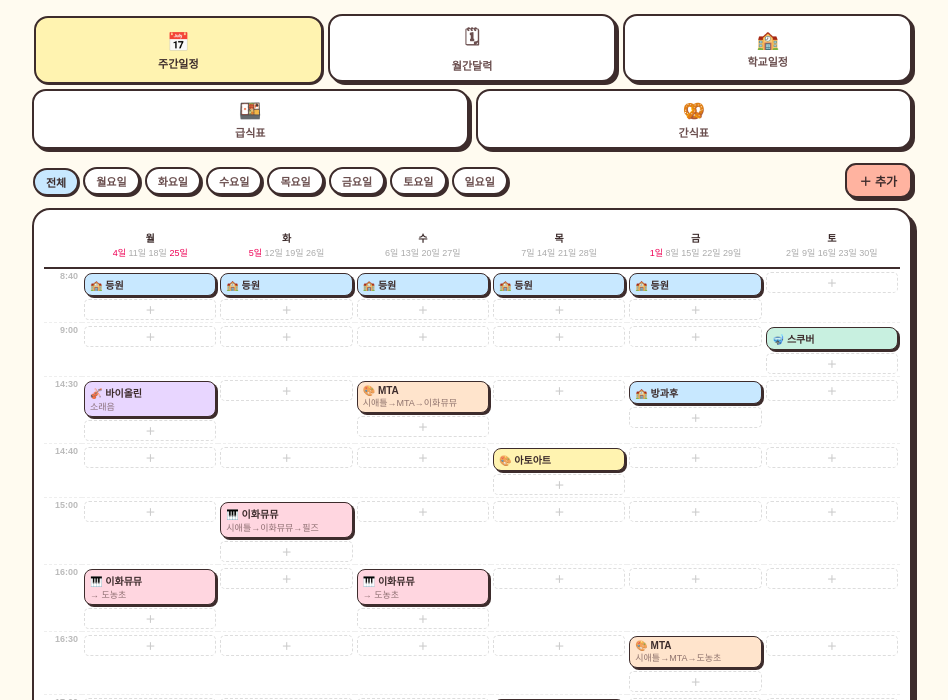
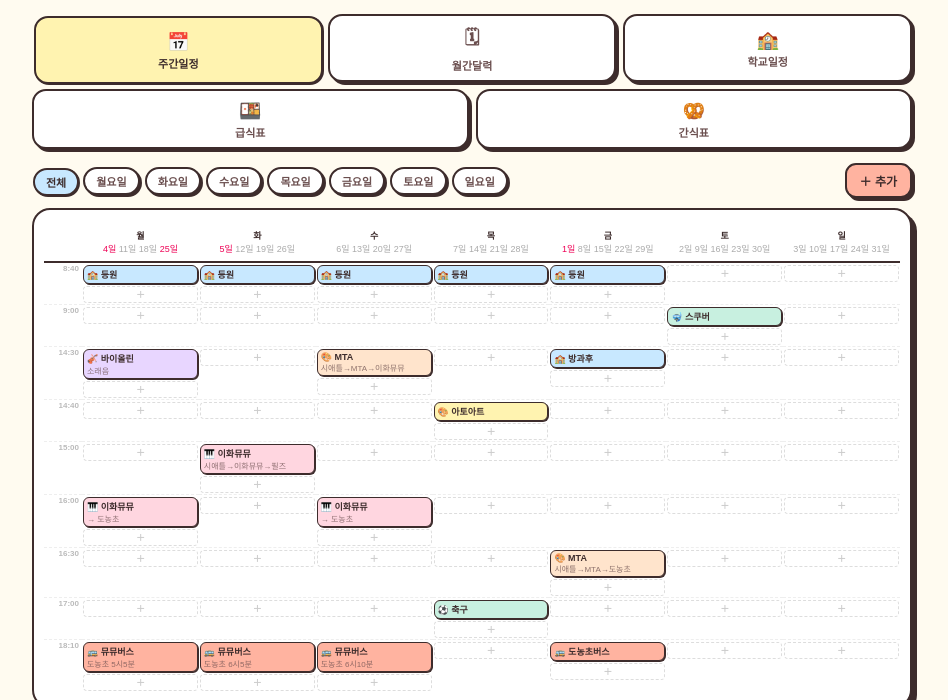
Before and after one commit to linds0522/ljschedule, a plain HTML site: page index.html in a window 1280 px wide. Shown: the part 95-795 px from the top of the page, without its empty margins (168-1116 px from the left). Drawn offline with Linux system fonts and the light colour scheme.

Commit message:
Update schedule table styles and add Sunday

```diff
--- a/index.html
+++ b/index.html
@@ -49,15 +49,15 @@ button{font-family:inherit;cursor:pointer;border:none;}
 .content-card{background:white;border:2.5px solid var(--ink);border-radius:18px;padding:14px 10px;box-shadow:5px 5px 0 var(--ink);overflow:hidden;}
 
 /* 주간 테이블 */
-.schedule-table{width:100%;border-collapse:collapse;font-size:10px;table-layout:fixed;}
-.schedule-table th{padding:6px 2px;text-align:center;font-weight:900;font-size:10px;border-bottom:2px solid var(--ink);}
-.schedule-table td{vertical-align:top;padding:2px;border-top:1px dashed #eee;}
-.time-label{font-size:9px;color:#bbb;text-align:right;padding-right:4px !important;white-space:nowrap;width:38px;font-weight:700;}
-.ev-card{border-radius:8px;padding:3px 5px;margin:2px 0;cursor:pointer;border:1.5px solid var(--ink);box-shadow:2px 2px 0 var(--ink);transition:transform .1s;}
+.schedule-table{width:100%;border-collapse:collapse;font-size:9px;table-layout:fixed;}
+.schedule-table th{padding:5px 1px;text-align:center;font-weight:900;font-size:9px;border-bottom:2px solid var(--ink);}
+.schedule-table td{vertical-align:top;padding:1px;border-top:1px dashed #eee;}
+.time-label{font-size:8px;color:#bbb;text-align:right;padding-right:3px !important;white-space:nowrap;width:32px;font-weight:700;}
+.ev-card{border-radius:6px;padding:2px 3px;margin:1px 0;cursor:pointer;border:1.5px solid var(--ink);box-shadow:1px 1px 0 var(--ink);transition:transform .1s;}
 .ev-card:active{transform:translate(1px,1px);box-shadow:0px 0px 0 var(--ink);}
-.ev-card .ename{font-size:10px;font-weight:700;display:block;color:var(--ink);}
-.ev-card .enote{font-size:9px;color:var(--ink2);display:block;opacity:.75;}
-.add-mini{width:100%;background:transparent;border:1.5px dashed #ddd;border-radius:5px;padding:2px;color:#ccc;font-size:10px;margin-top:1px;cursor:pointer;font-family:inherit;font-weight:700;}
+.ev-card .ename{font-size:9px;font-weight:700;display:block;color:var(--ink);white-space:nowrap;overflow:hidden;text-overflow:ellipsis;}
+.ev-card .enote{font-size:8px;color:var(--ink2);display:block;opacity:.75;white-space:nowrap;overflow:hidden;text-overflow:ellipsis;}
+.add-mini{width:100%;background:transparent;border:1px dashed #ddd;border-radius:4px;padding:1px;color:#ccc;font-size:9px;margin-top:1px;cursor:pointer;font-family:inherit;font-weight:700;}
 
 /* 요일별 보기 */
 .day-view{max-width:420px;}
@@ -562,7 +562,7 @@ function renderSchedule(){
 }
 
 function renderFull(area){
-  const SHOW_DAYS=['월요일','화요일','수요일','목요일','금요일','토요일'];
+  const SHOW_DAYS=['월요일','화요일','수요일','목요일','금요일','토요일','일요일'];
   // 5월의 해당 요일 날짜들 수집
   const dayDates={};
   SHOW_DAYS.forEach(d=>{
```
